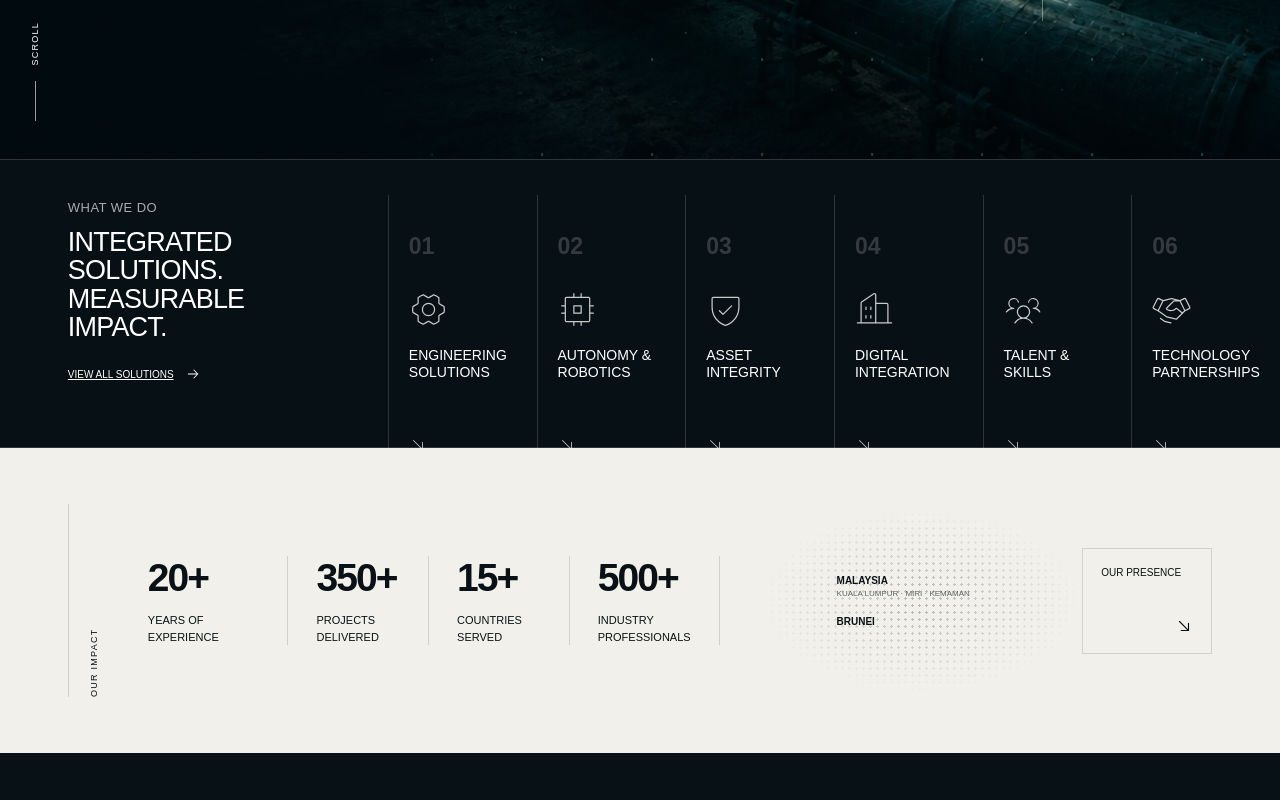
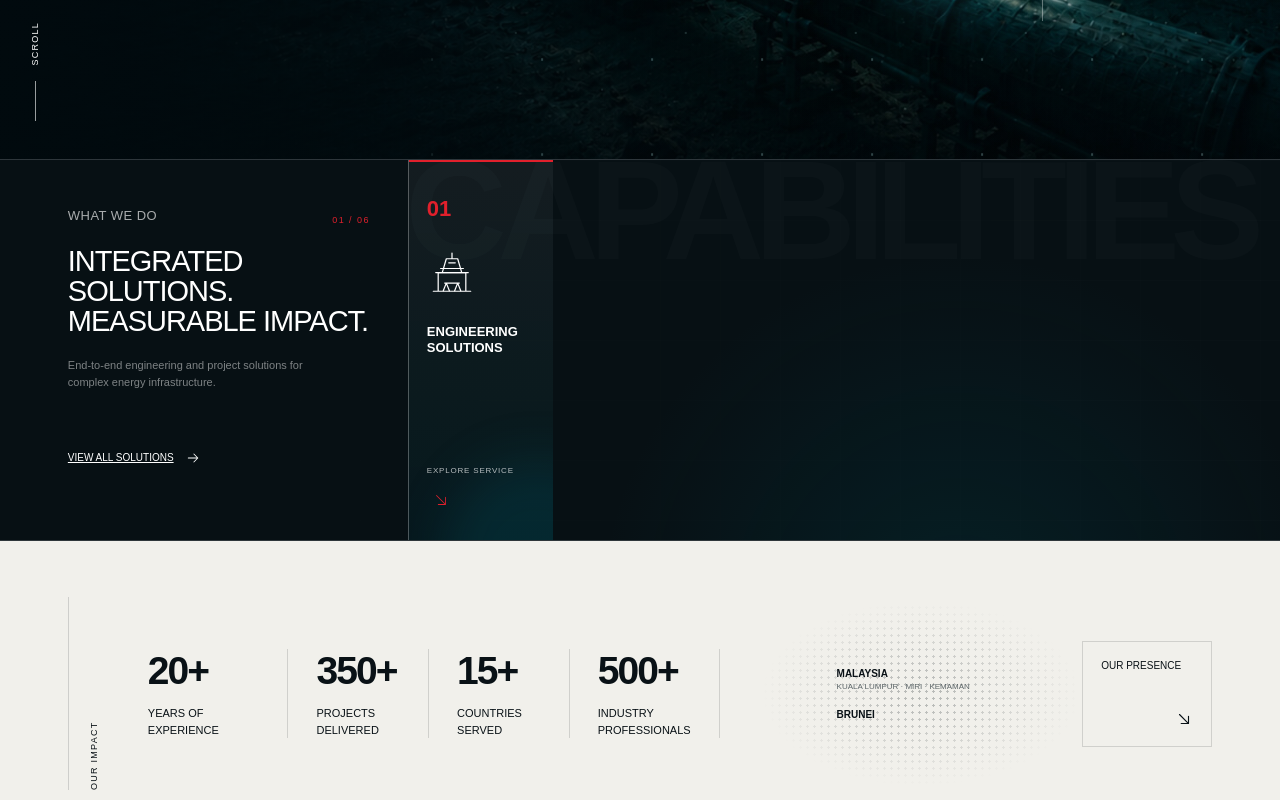
Before and after one commit to maizhakimm/rockoilgroup, a Next.js app: page / in a window 1280 px wide. Shown: the part 760-1560 px from the top of the page. Built offline with nearby package versions, Linux system fonts and the light colour scheme.

Commit message:
Redesign capabilities and update hero image

```diff
--- /dev/null
+++ b/app/components/capabilities-section.tsx
@@ -0,0 +1,40 @@
+"use client";
+
+import { ArrowDownRight, ArrowRight } from "@phosphor-icons/react";
+import { useState } from "react";
+import { DigitalNodesIcon, EngineerIcon, PartnershipIcon, PipelineShieldIcon, PlatformIcon, RovIcon } from "./service-icons";
+
+const services = [
+  { index:"01", title:"Engineering Solutions", short:"ENGINEERING", description:"End-to-end engineering and project solutions for complex energy infrastructure.", icon:PlatformIcon },
+  { index:"02", title:"Autonomy & Robotics", short:"ROBOTICS", description:"Intelligent subsea systems that extend inspection reach and reduce operational risk.", icon:RovIcon },
+  { index:"03", title:"Asset Integrity", short:"INTEGRITY", description:"Pipeline and asset assurance designed to protect performance across the lifecycle.", icon:PipelineShieldIcon },
+  { index:"04", title:"Digital Integration", short:"DIGITAL", description:"Connected data and technology solutions that enable faster, smarter decisions.", icon:DigitalNodesIcon },
+  { index:"05", title:"Talent & Skills", short:"TALENT", description:"Industry-led capability development for the energy workforce of tomorrow.", icon:EngineerIcon },
+  { index:"06", title:"Technology Partnerships", short:"PARTNERSHIPS", description:"Global technology alliances delivering proven innovation to regional operations.", icon:PartnershipIcon },
+];
+
+export function CapabilitiesSection() {
+  const [active, setActive] = useState(0);
+  return (
+    <section className="capabilities" id="capabilities">
+      <div className="capabilityBackdrop" aria-hidden="true">CAPABILITIES</div>
+      <div className="sectionLead">
+        <div><p className="eyebrow">What we do</p><span className="activeCounter">{services[active].index} / 06</span></div>
+        <h2>Integrated solutions.<br />Measurable impact.</h2>
+        <p className="activeServiceCopy">{services[active].description}</p>
+        <a href="#contact">View all solutions <ArrowRight size={14} /></a>
+      </div>
+      <div className="capabilityGrid" onMouseLeave={() => setActive(0)}>
+        {services.map(({ index, title, icon:Icon }, position) => (
+          <a href="#contact" className={`capabilityCard ${active === position ? "isActive" : ""}`} key={index} onMouseEnter={() => setActive(position)} onFocus={() => setActive(position)}>
+            <span className="cardIndex">{index}</span>
+            <Icon className="serviceIcon" />
+            <h3>{title}</h3>
+            <span className="cardExplore">Explore service</span>
+            <ArrowDownRight className="cardArrow" size={18} weight="light" />
+          </a>
+        ))}
+      </div>
+    </section>
+  );
+}
--- /dev/null
+++ b/app/components/service-icons.tsx
@@ -0,0 +1,11 @@
+import type { SVGProps } from "react";
+
+type IconProps = SVGProps<SVGSVGElement>;
+const base = { width: 54, height: 54, viewBox: "0 0 64 64", fill: "none", stroke: "currentColor", strokeWidth: 1.5, strokeLinecap: "round" as const, strokeLinejoin: "round" as const, "aria-hidden": true };
+
+export function PlatformIcon(props: IconProps) { return <svg {...base} {...props}><path d="M9 52h46M15 52V29h34v23M20 29l5-17h14l5 17M23 42h18M21 52l4-10 4 10M35 52l4-10 4 10M32 12V5M28 17h8"/><path d="M12 29h40M18 24h28"/></svg>; }
+export function RovIcon(props: IconProps) { return <svg {...base} {...props}><rect x="13" y="21" width="37" height="25" rx="5"/><path d="M20 21v-7h20v7M19 46l-5 7M44 46l5 7M50 29h6v10h-6M13 29H8v10h5M25 27h14v13H25zM28 33h8M32 27v13"/><circle cx="19" cy="34" r="2.5"/><circle cx="45" cy="34" r="2.5"/></svg>; }
+export function PipelineShieldIcon(props: IconProps) { return <svg {...base} {...props}><path d="M7 39h20M37 39h20M7 31h20M37 31h20M11 31v8M18 31v8M46 31v8M53 31v8M32 10l14 6v11c0 11-6 19-14 24-8-5-14-13-14-24V16l14-6z"/><path d="m26 29 4 4 8-9"/></svg>; }
+export function DigitalNodesIcon(props: IconProps) { return <svg {...base} {...props}><rect x="23" y="23" width="18" height="18" rx="3"/><circle cx="9" cy="13" r="4"/><circle cx="55" cy="13" r="4"/><circle cx="9" cy="51" r="4"/><circle cx="55" cy="51" r="4"/><path d="m12 16 12 10M52 16 40 26M12 48l12-10M52 48 40 38M32 23V9M32 55V41M28 9h8M28 55h8"/></svg>; }
+export function EngineerIcon(props: IconProps) { return <svg {...base} {...props}><path d="M18 27c0-10 6-17 14-17s14 7 14 17M15 27h34M21 27v4a11 11 0 0 0 22 0v-4M10 55c2-10 10-16 22-16s20 6 22 16M32 10v10M26 11v9M38 11v9"/><path d="m25 42 7 8 7-8"/></svg>; }
+export function PartnershipIcon(props: IconProps) { return <svg {...base} {...props}><circle cx="32" cy="32" r="23"/><path d="M9 32h46M32 9c7 7 11 14 11 23S39 48 32 55M32 9c-7 7-11 14-11 23s4 16 11 23M14 20h36M14 44h36"/><path d="m22 35 6 5 14-15" strokeWidth="2"/></svg>; }
--- a/app/globals.css
+++ b/app/globals.css
@@ -55,26 +55,33 @@ h1 .muted { color:rgba(155,165,167,.47); }
 .scrollCue { position:absolute; left:30px; bottom:38px; display:flex; flex-direction:column; align-items:center; gap:15px; }
 .scrollCue span,.verticalLabel { writing-mode:vertical-rl; transform:rotate(180deg); text-transform:uppercase; font-size:9px; letter-spacing:.14em; }
 .scrollCue i { width:1px; height:40px; background:rgba(255,255,255,.6); }
-.capabilities { min-height:288px; display:grid; grid-template-columns:320px 1fr; padding-left:clamp(28px,5.3vw,88px); background:#071014; border-bottom:1px solid var(--line); }
-.sectionLead { padding:40px 40px 35px 0; }
-.sectionLead h2 { margin:13px 0 26px; font-size:27px; text-transform:uppercase; line-height:1.05; font-weight:500; letter-spacing:-.03em; }
+.capabilities { min-height:380px; display:grid; grid-template-columns:340px 1fr; padding-left:clamp(28px,5.3vw,88px); background:radial-gradient(circle at 75% 120%,rgba(0,91,104,.2),transparent 34%),#071014; border-bottom:1px solid var(--line); position:relative; overflow:hidden; }
+.capabilities:before { content:""; position:absolute; inset:0; opacity:.13; pointer-events:none; background-image:linear-gradient(rgba(255,255,255,.08) 1px,transparent 1px),linear-gradient(90deg,rgba(255,255,255,.06) 1px,transparent 1px); background-size:60px 60px; mask-image:linear-gradient(90deg,transparent,#000); }
+.capabilityBackdrop { position:absolute; right:2vw; top:-30px; color:rgba(255,255,255,.018); font-size:clamp(80px,11vw,180px); font-weight:800; letter-spacing:-.07em; pointer-events:none; }
+.sectionLead { padding:48px 38px 40px 0; position:relative; z-index:1; display:flex; flex-direction:column; }
+.sectionLead > div:first-child { display:flex; align-items:center; justify-content:space-between; }
+.activeCounter { font-size:9px; letter-spacing:.16em; color:var(--red); }
+.sectionLead h2 { margin:15px 0 20px; font-size:29px; text-transform:uppercase; line-height:1.03; font-weight:500; letter-spacing:-.035em; }
+.activeServiceCopy { min-height:66px; margin:0 0 28px; color:rgba(255,255,255,.48); font-size:11px; line-height:1.6; max-width:275px; transition:opacity .25s; }
 .sectionLead a { font-size:10px; text-transform:uppercase; text-decoration:underline; display:flex; gap:12px; align-items:center; width:max-content; }
-.capabilityGrid { display:grid; grid-template-columns:repeat(6,1fr); }
-.capabilityCard { border-left:1px solid var(--line); padding:38px 20px 28px; min-width:0; display:flex; flex-direction:column; transition:transform .36s,background .36s,border-color .36s; position:relative; overflow:hidden; isolation:isolate; }
+.capabilityGrid { display:grid; grid-template-columns:repeat(6,1fr); position:relative; z-index:1; align-items:stretch; }
+.capabilityCard { border-left:1px solid var(--line); padding:36px 18px 34px; min-width:0; min-height:380px; display:flex; flex-direction:column; transition:background .36s,border-color .36s,opacity .36s; position:relative; overflow:hidden; isolation:isolate; }
 .capabilityCard:before { content:""; position:absolute; top:0; left:0; right:100%; height:2px; background:var(--red); transition:right .38s cubic-bezier(.2,.8,.2,1); }
 .capabilityCard:after { content:""; position:absolute; width:190px; height:190px; right:-80px; bottom:-110px; border-radius:50%; background:rgba(0,118,136,.18); filter:blur(25px); opacity:0; transition:.4s; z-index:-1; }
-.capabilityGrid:hover .capabilityCard:not(:hover) { opacity:.62; }
-.capabilityCard:hover { background:rgba(255,255,255,.045); border-color:rgba(255,255,255,.28); transform:translateY(-7px); opacity:1 !important; }
-.capabilityCard:hover:before { right:0; }
-.capabilityCard:hover:after { opacity:1; }
-.cardIndex { color:rgba(255,255,255,.18); font-size:23px; font-weight:700; margin-bottom:30px; transition:.35s; }
+.capabilityGrid:hover .capabilityCard:not(:hover) { opacity:.52; }
+.capabilityCard:hover,.capabilityCard.isActive { background:linear-gradient(180deg,rgba(255,255,255,.05),rgba(0,97,111,.1)); border-color:rgba(255,255,255,.28); opacity:1 !important; }
+.capabilityCard:hover:before,.capabilityCard.isActive:before { right:0; }
+.capabilityCard:hover:after,.capabilityCard.isActive:after { opacity:1; }
+.cardIndex { color:rgba(255,255,255,.2); font-size:22px; font-weight:700; margin-bottom:32px; transition:.35s; }
 .capabilityCard svg { color:rgba(255,255,255,.78); margin-bottom:18px; transition:transform .35s,color .35s; }
-.capabilityCard:hover .cardIndex { color:var(--red); }
-.capabilityCard:hover > svg:not(.cardArrow) { color:#fff; transform:scale(1.1); }
-.capabilityCard h3 { font-size:14px; line-height:1.2; text-transform:uppercase; margin:0; font-weight:500; }
-.capabilityCard h3 span { display:block; }
-.cardArrow { margin-top:auto !important; margin-bottom:0 !important; }
-.capabilityCard:hover .cardArrow { transform:translate(5px,5px); color:var(--red); }
+.capabilityCard:hover .cardIndex,.capabilityCard.isActive .cardIndex { color:var(--red); }
+.capabilityCard:hover > .serviceIcon,.capabilityCard.isActive > .serviceIcon { color:#fff; transform:translateY(-4px) scale(1.04); }
+.capabilityCard h3 { font-size:13px; line-height:1.25; text-transform:uppercase; margin:2px 0 0; font-weight:600; max-width:130px; }
+.serviceIcon { width:50px; height:50px; }
+.cardExplore { margin-top:auto; padding-top:28px; font-size:8px; letter-spacing:.1em; text-transform:uppercase; color:rgba(255,255,255,.28); transition:.3s; }
+.cardArrow { margin:13px 0 0 !important; flex:none; }
+.capabilityCard:hover .cardExplore,.capabilityCard.isActive .cardExplore { color:rgba(255,255,255,.7); }
+.capabilityCard:hover .cardArrow,.capabilityCard.isActive .cardArrow { transform:translate(5px,3px); color:var(--red); }
 .impact { background:var(--paper); color:#091116; min-height:305px; padding:56px clamp(28px,5.3vw,88px); display:grid; grid-template-columns:45px 1.25fr 1fr; gap:35px; position:relative; }
 .verticalLabel { border-right:1px solid rgba(7,16,20,.15); padding-right:20px; }
 .statsGrid { display:grid; grid-template-columns:repeat(4,1fr); align-items:center; }
@@ -95,9 +102,9 @@ h1 .muted { color:rgba(155,165,167,.47); }
 .light { margin-top:0; }
 @media (max-width:1200px) {
   .desktopNav { gap:20px; }
-  .capabilities { grid-template-columns:280px 1fr; }
+  .capabilities { grid-template-columns:300px 1fr; }
   .capabilityGrid { grid-template-columns:repeat(3,1fr); }
-  .capabilityCard { min-height:245px; }
+  .capabilityCard { min-height:290px; }
   .impact { grid-template-columns:45px 1fr; }
   .presence { grid-column:2; min-height:180px; }
 }
@@ -135,7 +142,7 @@ h1 .muted { color:rgba(155,165,167,.47); }
   .capabilities { padding-left:20px; }
   .sectionLead { padding:45px 20px 38px 0; }
   .capabilityGrid { grid-template-columns:repeat(2,1fr); }
-  .capabilityCard { min-height:220px; padding:25px 16px; }
+  .capabilityCard { min-height:255px; padding:25px 16px 28px; }
   .cardIndex { margin-bottom:20px; }
   .impact { padding:52px 20px; gap:42px; }
   .statsGrid { grid-template-columns:repeat(2,1fr); row-gap:35px; }
--- a/app/page.tsx
+++ b/app/page.tsx
@@ -1,26 +1,11 @@
 import Image from "next/image";
 import {
   ArrowDownRight,
-  ArrowRight,
-  Buildings,
-  Cpu,
-  GearSix,
-  Handshake,
-  ShieldCheck,
-  UsersThree,
 } from "@phosphor-icons/react/dist/ssr";
 import { MobileMenu } from "./components/mobile-menu";
 import { AnimationController } from "./components/animation-controller";
 import { SiteNav } from "./components/site-nav";
-
-const capabilities = [
-  { index: "01", title: "Engineering\nSolutions", icon: GearSix },
-  { index: "02", title: "Autonomy &\nRobotics", icon: Cpu },
-  { index: "03", title: "Asset\nIntegrity", icon: ShieldCheck },
-  { index: "04", title: "Digital\nIntegration", icon: Buildings },
-  { index: "05", title: "Talent &\nSkills", icon: UsersThree },
-  { index: "06", title: "Technology\nPartnerships", icon: Handshake },
-];
+import { CapabilitiesSection } from "./components/capabilities-section";
 
 const stats = [
   { value: "20+", label: "Years of\nexperience" },
@@ -89,23 +74,7 @@ export default function Home() {
         <div className="scrollCue"><span>Scroll</span><i /></div>
       </section>
 
-      <section className="capabilities" id="capabilities">
-        <div className="sectionLead">
-          <p className="eyebrow">What we do</p>
-          <h2>Integrated solutions.<br />Measurable impact.</h2>
-          <a href="#solutions">View all solutions <ArrowRight size={14} /></a>
-        </div>
-        <div className="capabilityGrid">
-          {capabilities.map(({ index, title, icon: Icon }) => (
-            <a href="#contact" className="capabilityCard" key={index}>
-              <span className="cardIndex">{index}</span>
-              <Icon size={39} weight="thin" />
-              <h3>{title.split("\n").map((line) => <span key={line}>{line}</span>)}</h3>
-              <ArrowDownRight className="cardArrow" size={18} weight="light" />
-            </a>
-          ))}
-        </div>
-      </section>
+      <CapabilitiesSection />
 
       <section className="impact" id="about">
         <div className="verticalLabel">Our impact</div>
```
Also changed, not shown: public/images/rock-oil-hero.jpg.
